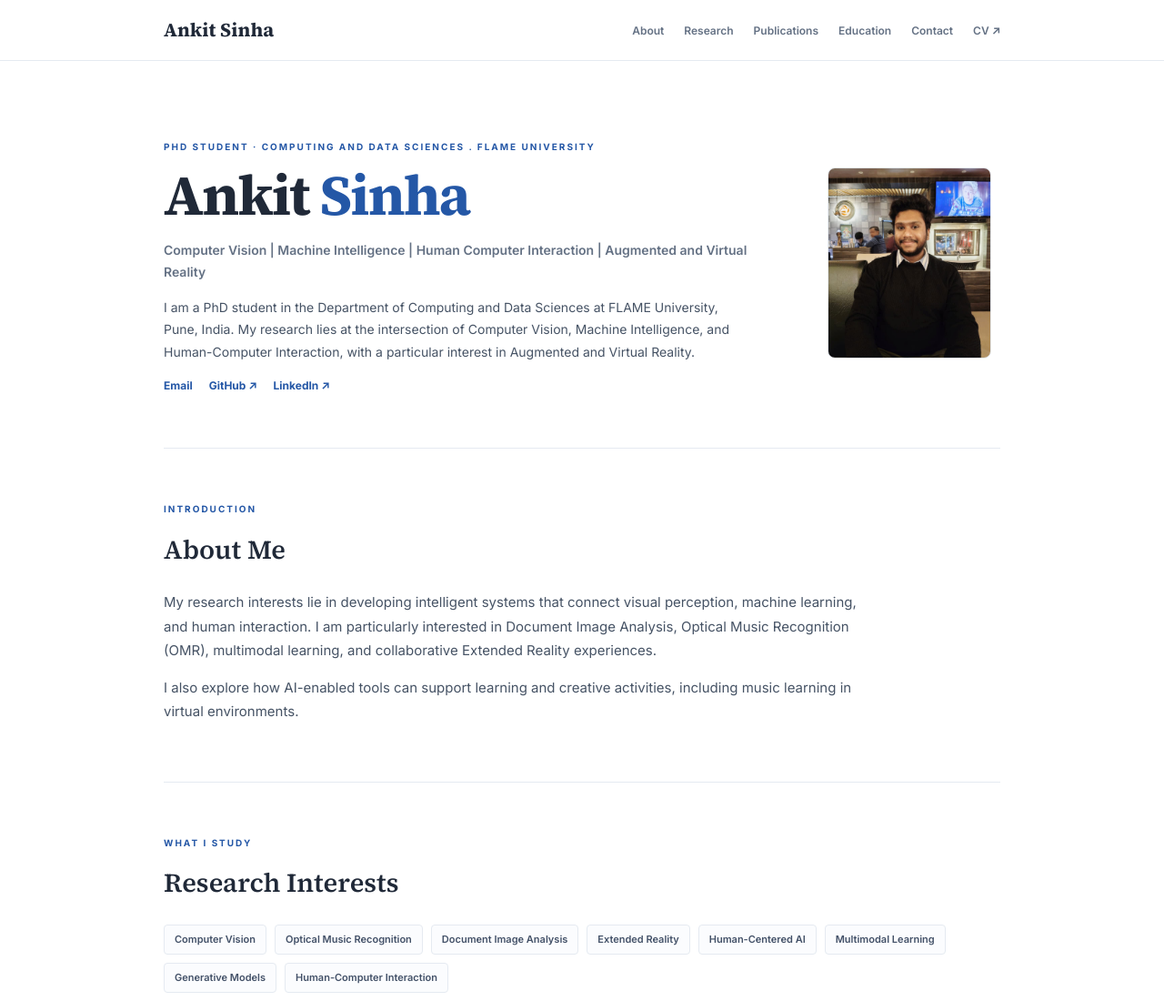
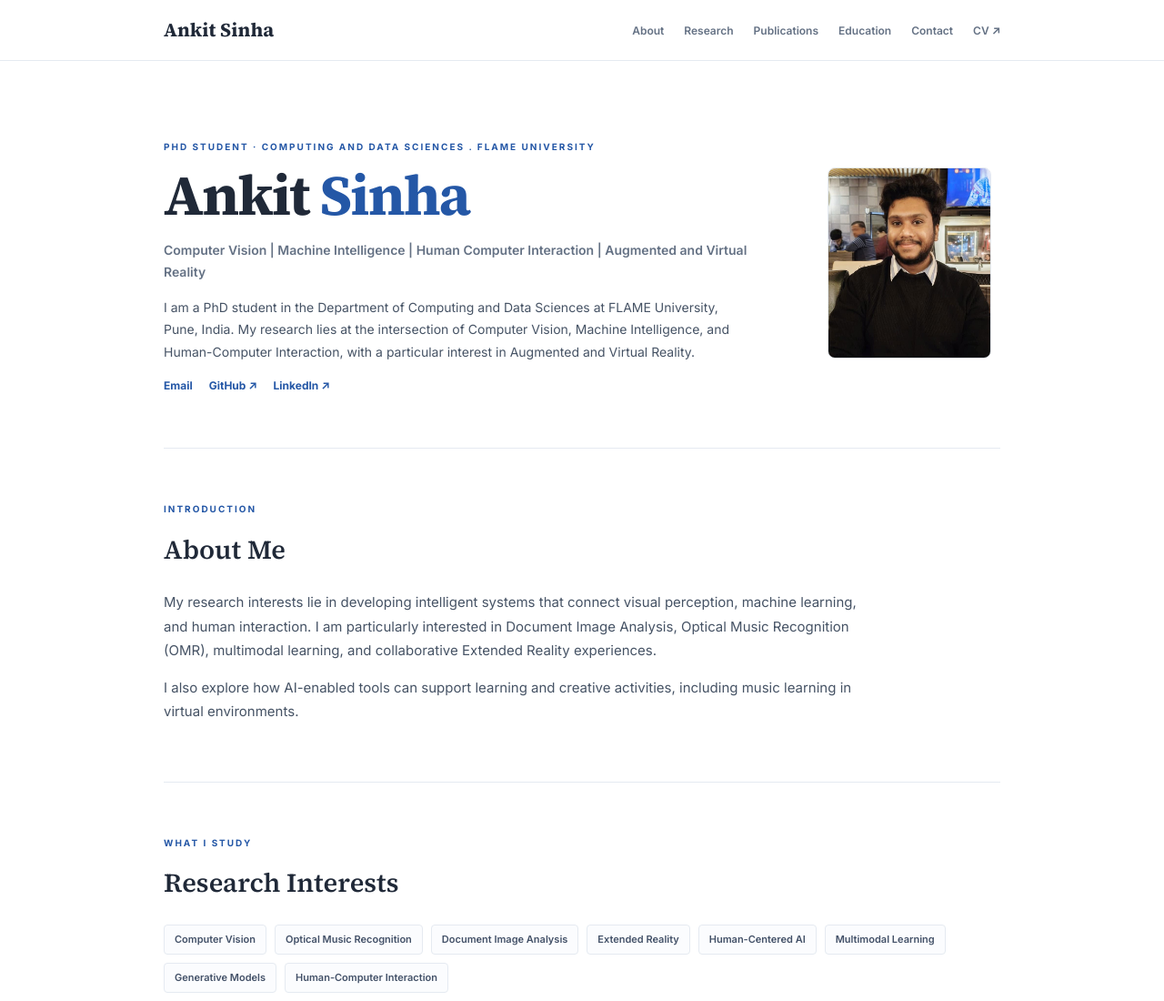
Before and after one commit to ankitpiklu17/ankitpiklu17.github.io, a plain HTML site: page index.html in a window 1280 px wide. Shown: the top 1100 px of the page at 91% size. Drawn offline with Linux system fonts and the light colour scheme.

Commit message:
Update profile image source in index.html

```diff
--- a/index.html
+++ b/index.html
@@ -80,7 +80,7 @@
             </div>
 
             <div class="hero-photo-wrap">
-                <img src="images/profile.jpg"
+                <img src="images/profile1.jpg"
                      alt="Ankit Sinha"
                      class="profile-photo">
             </div>
```
